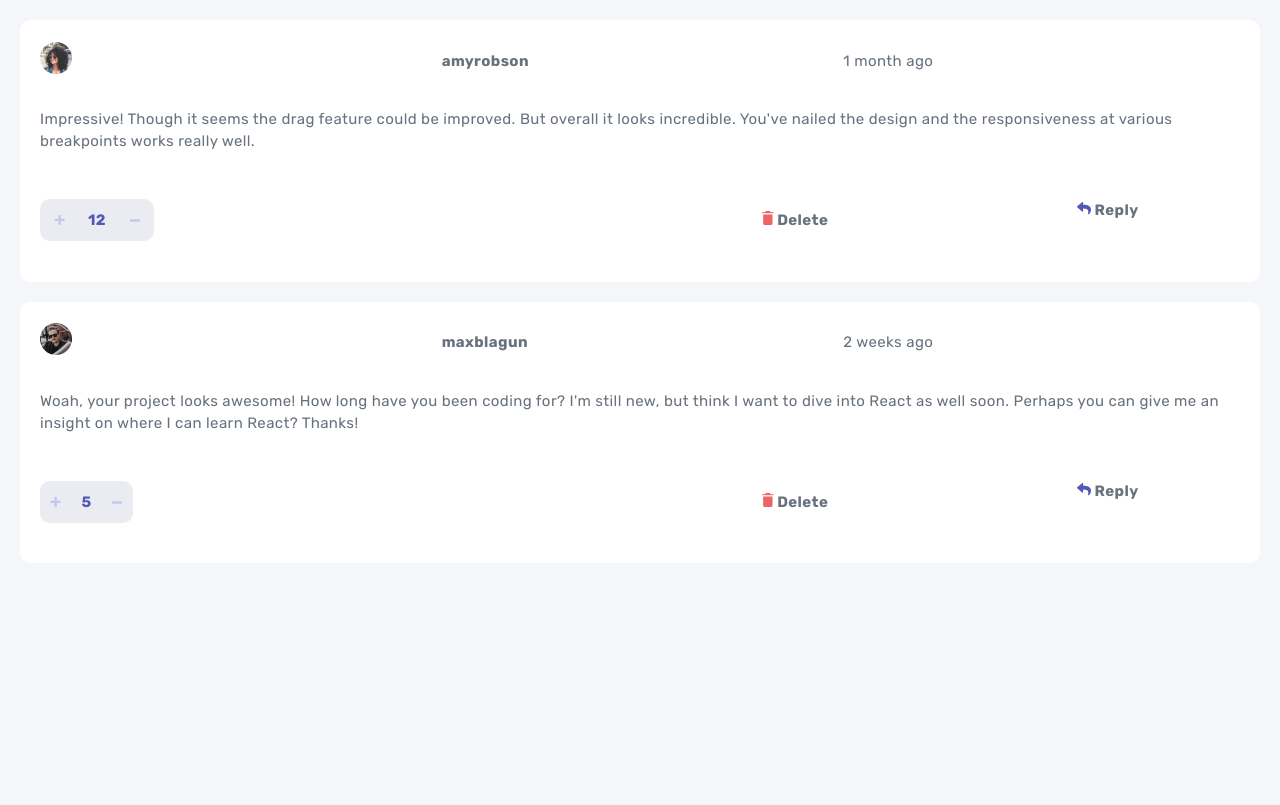
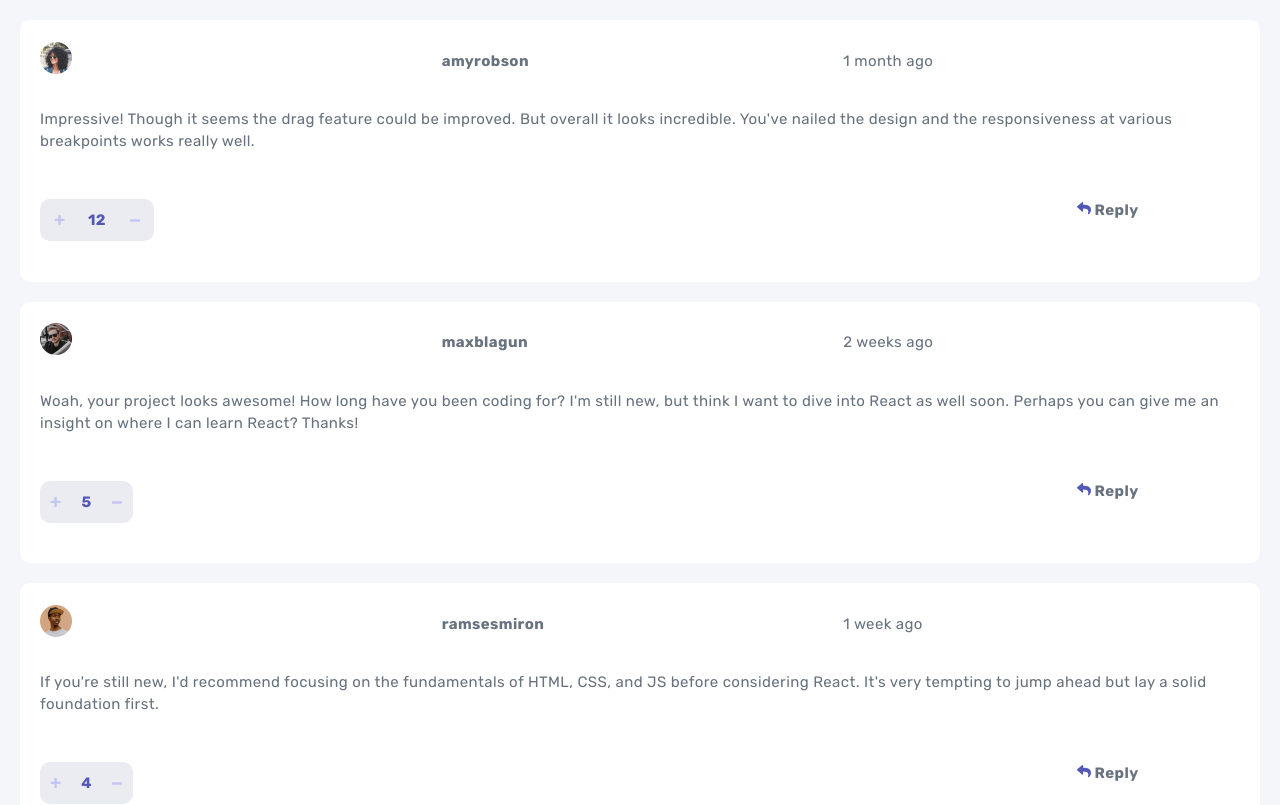
Before and after one commit to valleyman89/FrontEndMentor-Solution---Interactive-comments-section, a React (Create React App) app: page / in a window 1280 px wide. Shown: the top 805 px of the page. Built offline with nearby package versions, Linux system fonts and the light colour scheme.

Commit message:
add ability to see comment replies

```diff
--- a/src/components/Comment.jsx
+++ b/src/components/Comment.jsx
@@ -1,5 +1,6 @@
 import React, { Component } from "react";
 import { getComments } from "../services/data";
+import CreateReply from "./CreateReply";
 import Delete from "./Delete";
 import Info from "./Info";
 import Reply from "./Reply";
@@ -13,18 +14,31 @@ class Comment extends Component {
       <React.Fragment>
         {data.map((comment) => {
           return (
+            <React.Fragment>
               <div key={comment.id} className="box comment">
                 <Info
                   user={comment.user.username}
                   date={comment.createdAt}
                   avatar={comment.user.image.png}
                 />
-
                 <span className="comment-content">{comment.content}</span>
                 <ScoreCounter score={comment.score} />
-              <Delete id={comment.id} />
+                {/* <Delete id={comment.id} /> */}
                 <Reply />
               </div>
+              {comment.replies.map((reply) => (
+                <div key={reply.id} className="box comment">
+                  <Info
+                    user={reply.user.username}
+                    date={reply.createdAt}
+                    avatar={reply.user.image.png}
+                  />
+                  <span className="comment-content">{reply.content}</span>
+                  <ScoreCounter score={reply.score} />
+                  <Reply />
+                </div>
+              ))}
+            </React.Fragment>
           );
         })}
       </React.Fragment>
```
Lines whose indentation alone changed are shown as unchanged.
